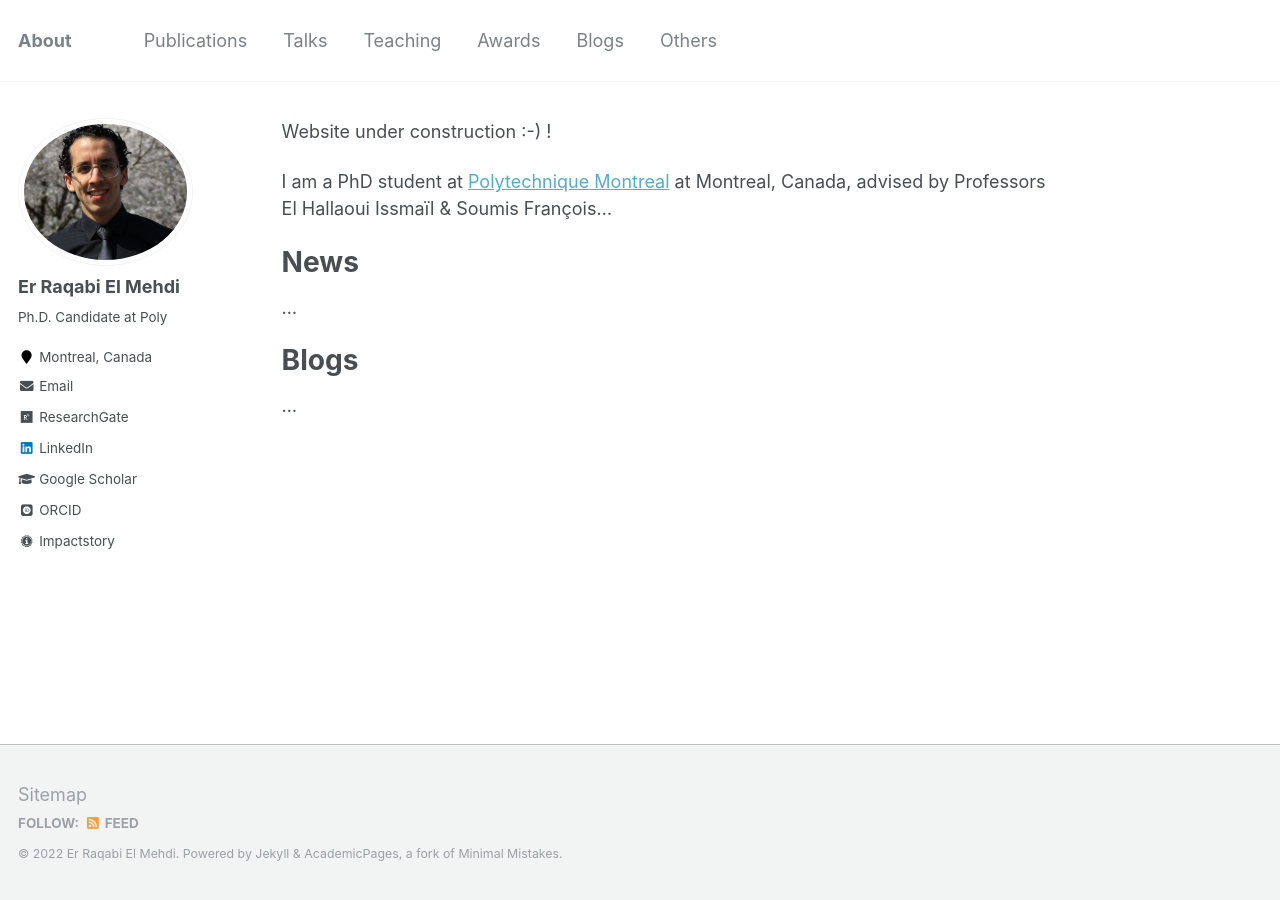
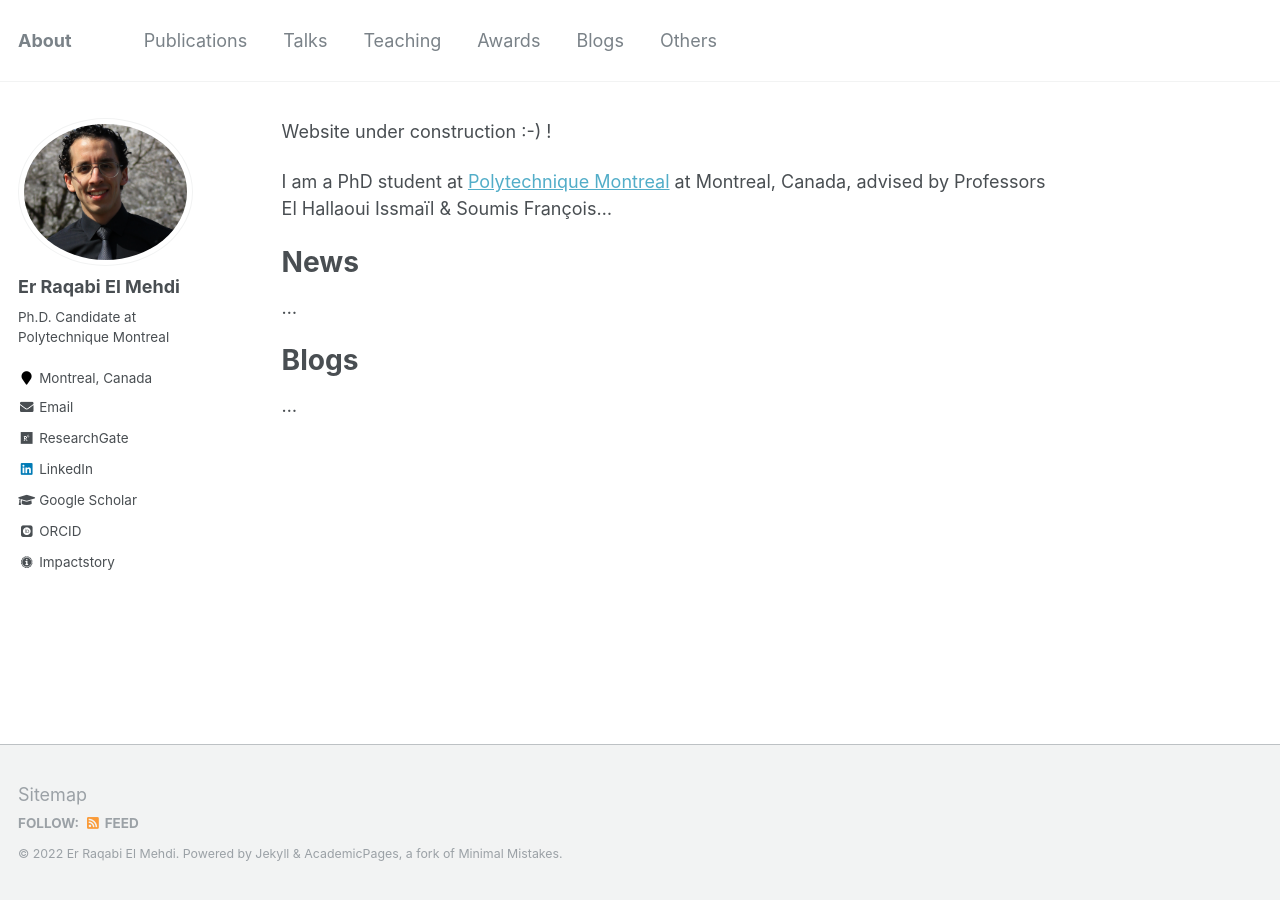
Before and after one commit to RqbMedi/rqbmedi.github.io, a Jekyll site: the page built from _pages/about.md, in a window 1280 px wide. Built offline with Jekyll 4.4.1, drawn with Linux system fonts in a browser that asks for light colours; some web fonts are replaced.

Commit message:
Update _config.yml

```diff
--- a/_config.yml
+++ b/_config.yml
@@ -82,7 +82,7 @@ analytics:
 author:
   name             : "Er Raqabi El Mehdi"
   avatar           : "Mehdi.png"
-  bio              : "Ph.D. Candidate at Poly"
+  bio              : "Ph.D. Candidate at Polytechnique Montreal"
   location         : "Montreal, Canada"
   employer         :
   pubmed           :
```
